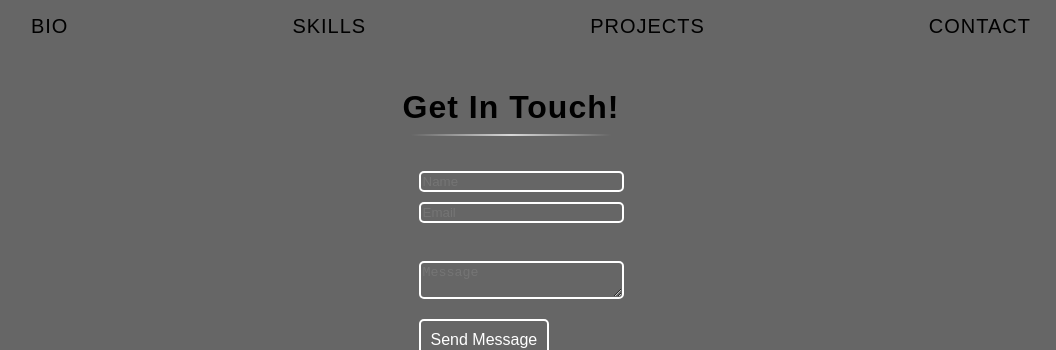
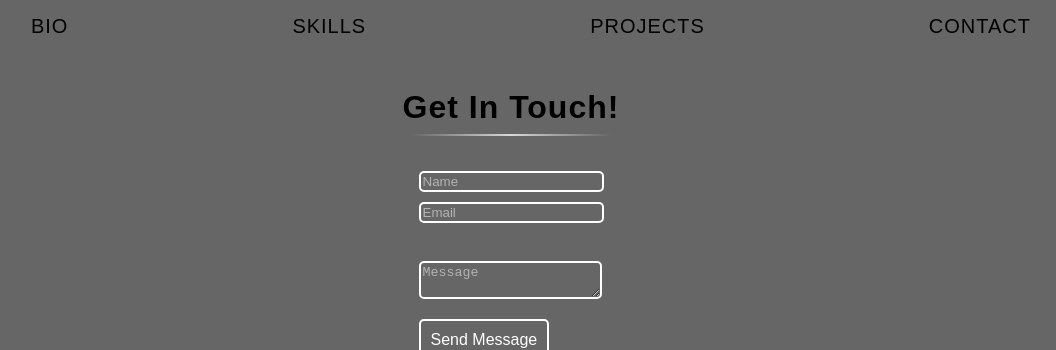
Before and after one commit to totsuka1/Portfolio, a React (Create React App) app: page /Contact in a window 1280 px wide. Shown: the part 809-1159 px from the top of the page, without its empty margins (129-1185 px from the left). Built offline with nearby package versions, Linux system fonts and the light colour scheme.

Commit message:
Contact css

```diff
--- a/src/components/3-Main/Contact/contact.css
+++ b/src/components/3-Main/Contact/contact.css
@@ -42,10 +42,18 @@
 .form-contents {
   color: white;
   display: block;
-  width: 100%;
+  /* width: 100%; */
   margin: 10px;
   border: 2px solid white;
   border-radius: 5px;
+}
+
+:focus {
+  outline: none;
+}
+
+::placeholder {
+  color: rgba(255, 255, 255, 0.507);
 }
 
 .contact-submit-button {
```
